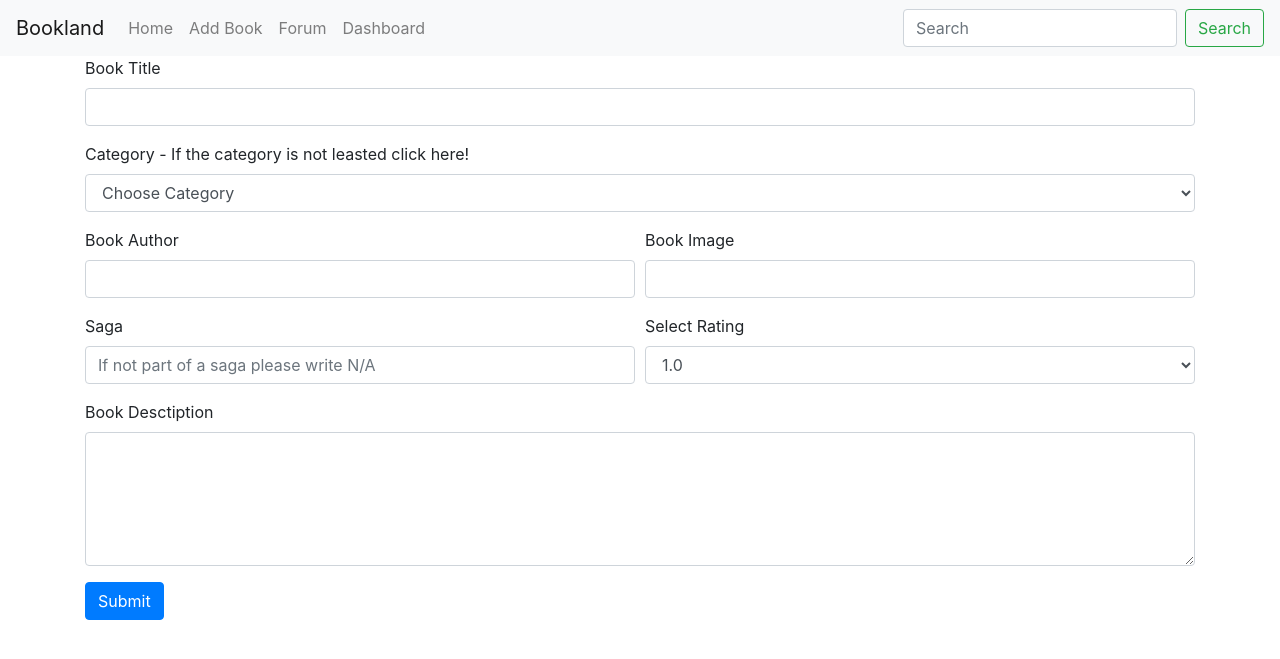
After one commit to Baal89/Bookland, a Flask app: page /add_book in a window 1280 px wide. The commit adds this page. Shown: the top 659 px of the page. Run offline with Flask 2, Linux system fonts and the light colour scheme; data that the repository does not hold is empty; some libraries are stand-ins or nearby versions.

Commit message:
add new book functinality along addbook.html added

```diff
--- a/app.py
+++ b/app.py
@@ -1,5 +1,6 @@
 import os
 import env
+import bson
 from flask import Flask, render_template, redirect, request, url_for
 from flask_pymongo import PyMongo
 from bson.objectid import ObjectId
@@ -26,6 +27,20 @@ def get_book(book_id):
     return render_template('getbook.html', book=a_book)
 
 
+@app.route('/add_book')
+def add_book():
+    return render_template(
+        'addbook.html',
+        categories=mongo.db.categories.find())
+
+
+@app.route('/insert_book', methods=['POST'])
+def insert_book():
+    books = mongo.db.books
+    books.insert_one(request.form.to_dict())
+    return redirect(url_for('index'))
+
+
 if __name__ == '__main__':
     app.run(host=os.environ.get('IP'),
             port=int(os.environ.get('PORT')),
--- /dev/null
+++ b/templates/addbook.html
@@ -0,0 +1,62 @@
+{% extends 'base.html' %}
+{% block content %}
+
+<section>
+    <div class="container">
+        <form action="{{ url_for('insert_book') }}" method="POST">
+            <div class="form-row">
+                <div class="form-group col-12">
+                    <label for="title">Book Title</label>
+                    <input type="text" class="form-control" id="title" name="book_title" aria-describedby="emailHelp">
+                </div>
+                <div class="form-group col-12">
+                    <label for="category">Category - If the category is not leasted click <a>here!</a></label>
+                    <select class="form-control" id="category" name="category_name">
+                        <option value="" disabled selected>Choose Category</option>
+
+                        {% for category in categories %}
+
+                         <option value="{{ category.category_name }}">{{ category.category_name }}</option>
+
+                        {% endfor %}
+
+                    </select>
+                </div>
+                <div class="form-group col-6">
+                    <label for="author">Book Author</label>
+                    <input type="text" class="form-control" id="author" name="book_author" aria-describedby="emailHelp">
+                </div>
+                <div class="form-group col-6">
+                    <label for="image">Book Image</label>
+                    <input type="text" class="form-control" id="image" name="book_image" aria-describedby="emailHelp">
+                </div>
+                <div class="form-group col-6">
+                    <label for="saga">Saga</label>
+                    <input type="text" class="form-control" id="saga" name="collection_name" aria-describedby="emailHelp"
+                    placeholder="If not part of a saga please write N/A">
+                </div>
+                <div class="form-group col-6">
+                    <label for="rating">Select Rating</label>
+                    <select class="form-control" id="rating" name="book_rating">
+                        <option>1.0</option>
+                        <option>2.0</option>
+                        <option>3.0</option>
+                        <option>4.0</option>
+                        <option>5.0</option>
+                    </select>
+                </div>
+                <div class="form-group col-12">
+                    <label for="description">Book Desctiption </label>
+                    <textarea class="form-control" id="description" name="book_description" rows="5"></textarea>
+                </div>
+            </div>
+            <div class="form-row">
+                <div class="col-12">
+                    <button class="btn btn-primary">Submit</button>
+                </div>
+            </div>
+        </form>
+    </div>
+</section>
+
+{% endblock %}
--- a/templates/base.html
+++ b/templates/base.html
@@ -26,6 +26,9 @@
                         <a class="nav-link" href="{{ url_for('index') }}">Home <span class="sr-only">(current)</span></a>
                     </li>
                     <li class="nav-item">
+                        <a class="nav-link" href="{{ url_for('add_book') }}">Add Book</a>
+                    </li>
+                    <li class="nav-item">
                         <a class="nav-link" href="#">Forum</a>
                     </li>
                     <li class="nav-item">
```
